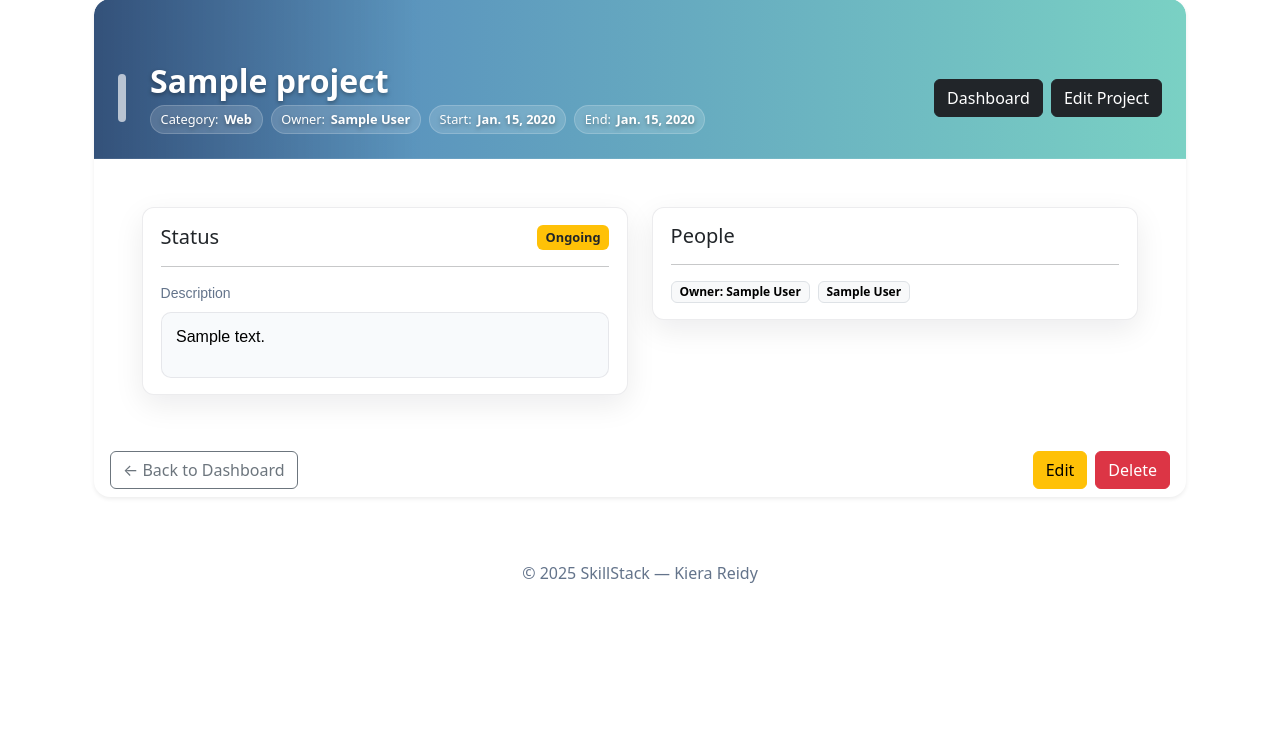
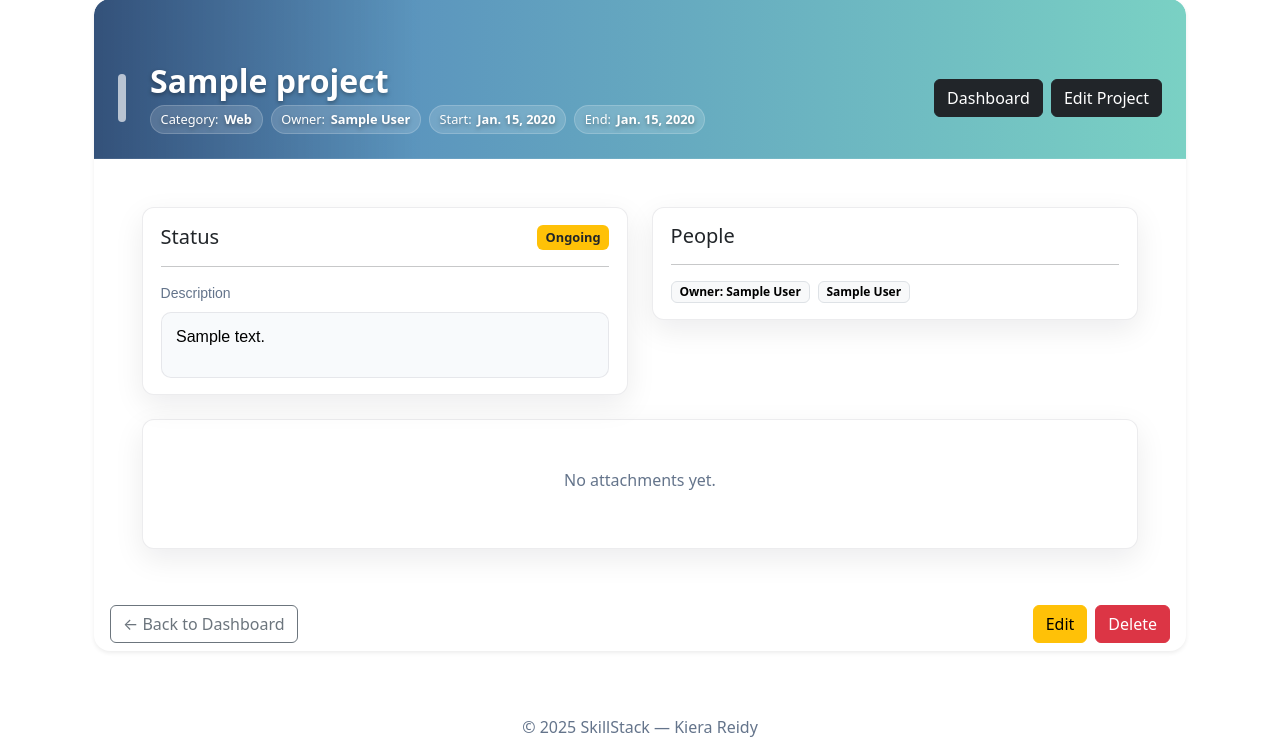
Before and after one commit to KeeLouise/skillstack, a Django app: page /1/ in a window 1280 px wide. Shown: the part 349-1104 px from the top of the page. Before the commit the page ends 932 px from the top, so only its background shows below. Run offline with Django 5.2, Linux system fonts and the light colour scheme; a user stored in the database is signed in; tables that the repository leaves empty hold one stand-in row (values such as "Sample post"); parts of the project's set-up code (start-up, migrations or seed data) failed here and were passed over; some web fonts are replaced.

```diff
--- a/skillstack/templates/projects/project_detail.html
+++ b/skillstack/templates/projects/project_detail.html
@@ -150,6 +150,13 @@
       {% endfor %}
     </ul>
   </div>
+{% else %}
+  <div class="section-card mt-4 text-center text-muted py-5">
+    <div class="mb-2">No attachments yet.</div>
+    {% if can_upload %}
+      <small>Use the upload section above to add files.</small>
+    {% endif %}
+  </div>
 {% endif %}
     </div>
 
```
Lines whose indentation alone changed are shown as unchanged.
